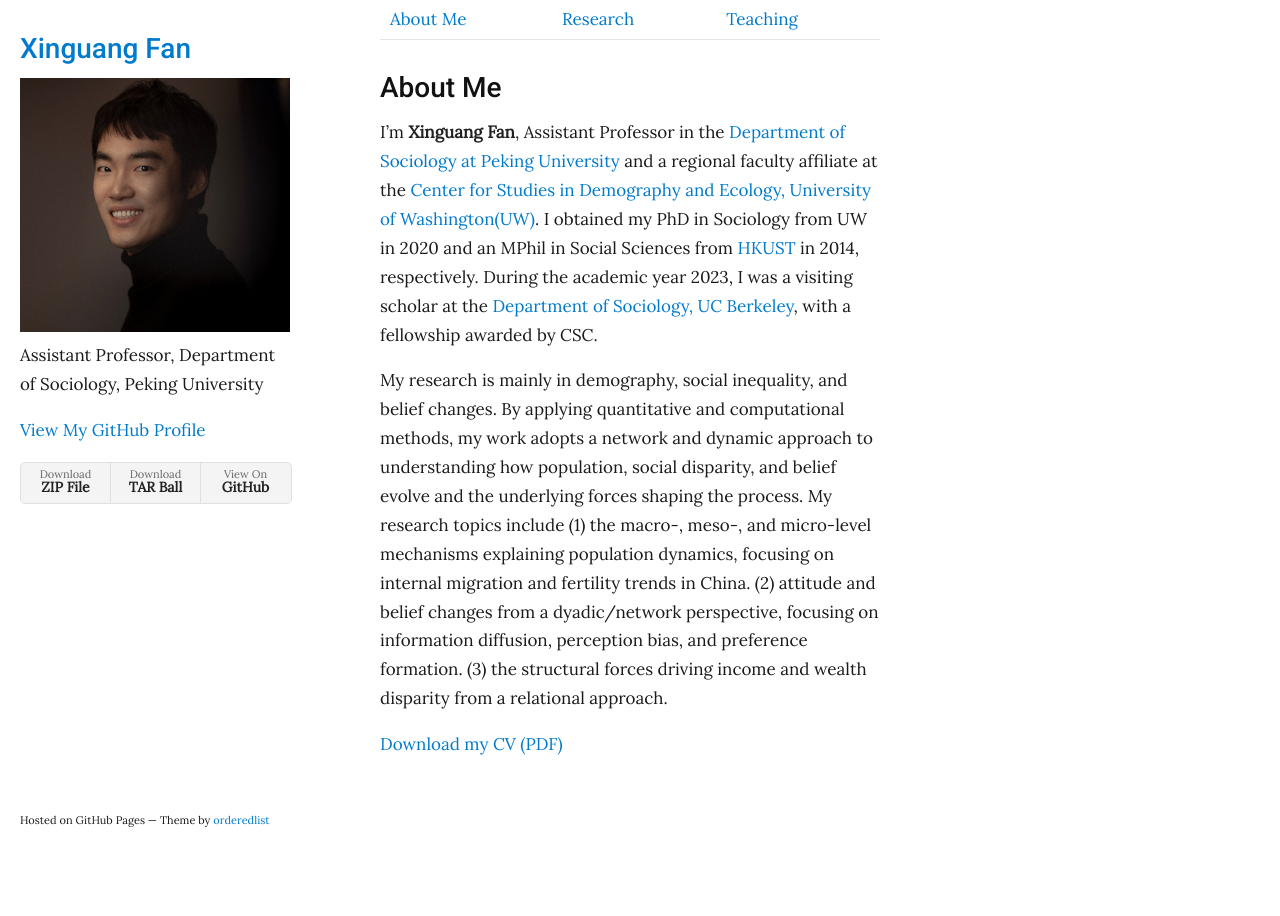
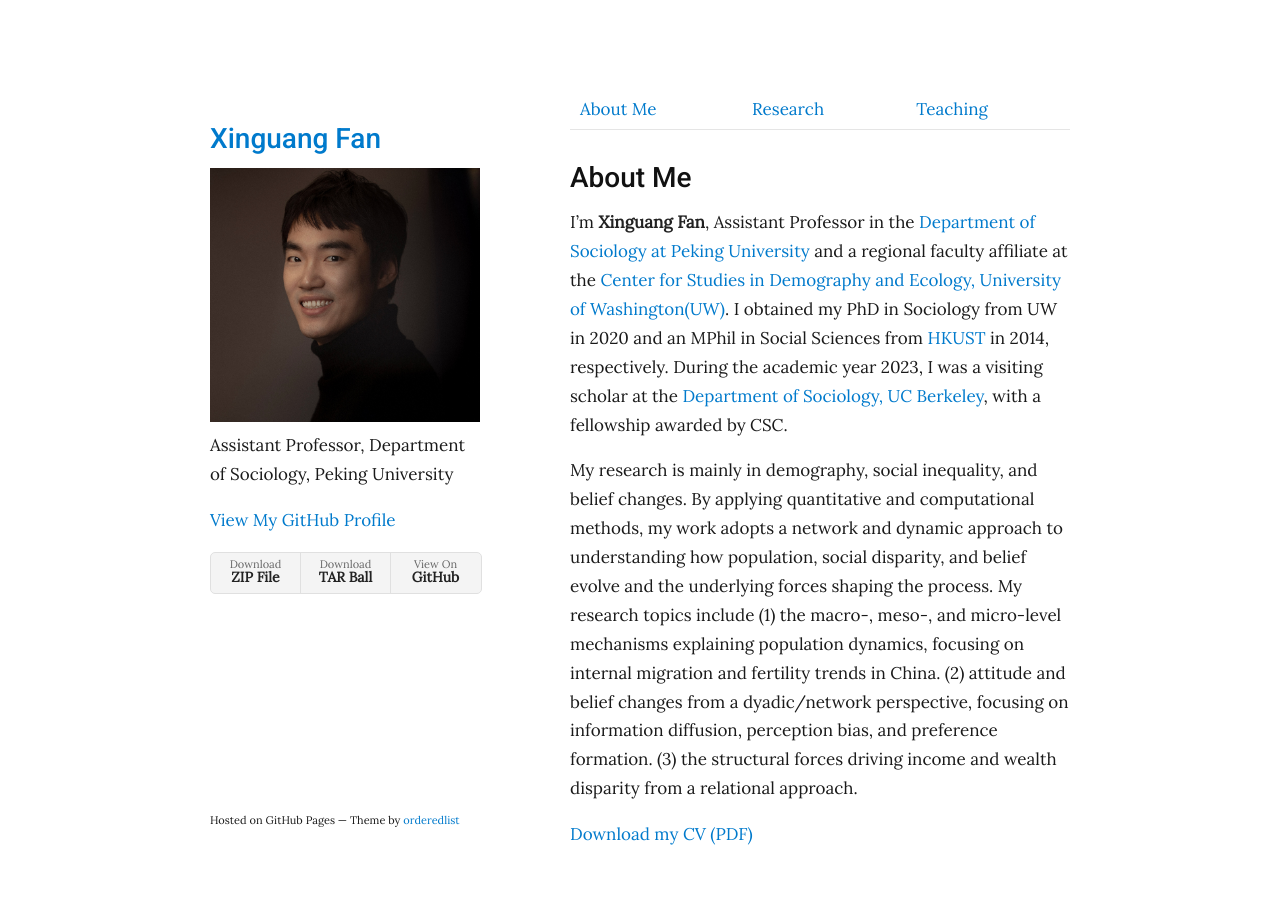
Before and after one commit to xinguang-fan/xinguang-fan.github.io, a Jekyll site: the page built from index.md, in a window 1280 px wide. Built offline with Jekyll 4.4.1, drawn with Linux system fonts in a browser that asks for light colours.

Commit message:
Update style.scss

```diff
--- a/assets/css/style.scss
+++ b/assets/css/style.scss
@@ -2,6 +2,11 @@
 ---
 
 @import "jekyll-theme-minimal";
+.wrapper {
+  max-width: 960px;
+  margin: 0 auto;
+  padding: 2rem 1.5rem;
+}
 
 /* Global text styling */
 body {
@@ -10,9 +15,6 @@ body {
   line-height: 1.7;
   color: #1a1a1a;
   background-color: #ffffff;
-  margin: 0;
-  padding: 0;
-  max-width: 900px;
 }
 
 /* Headings */
```
